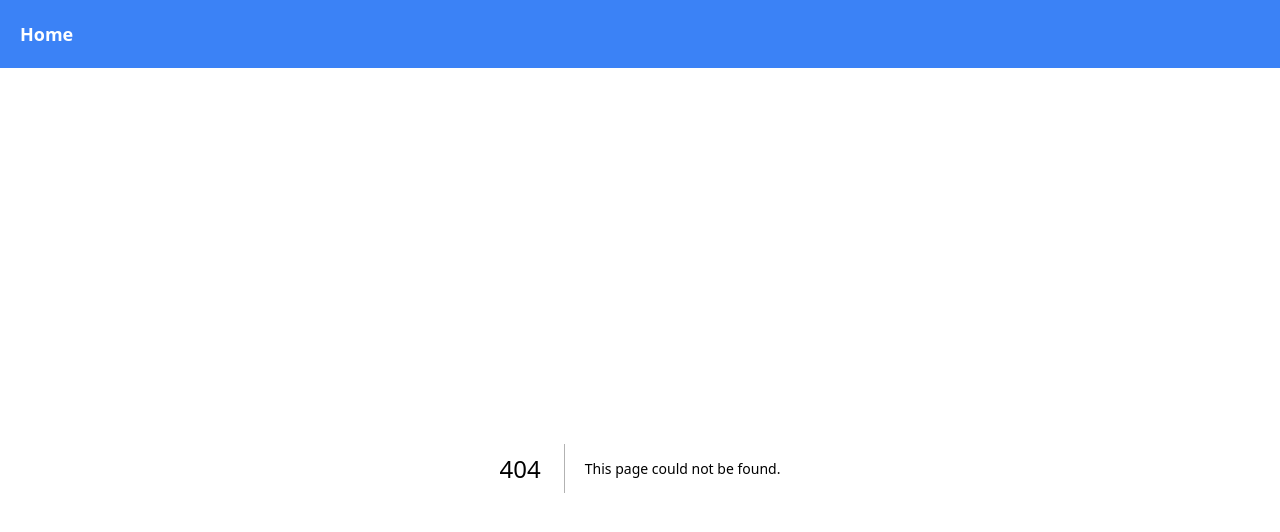
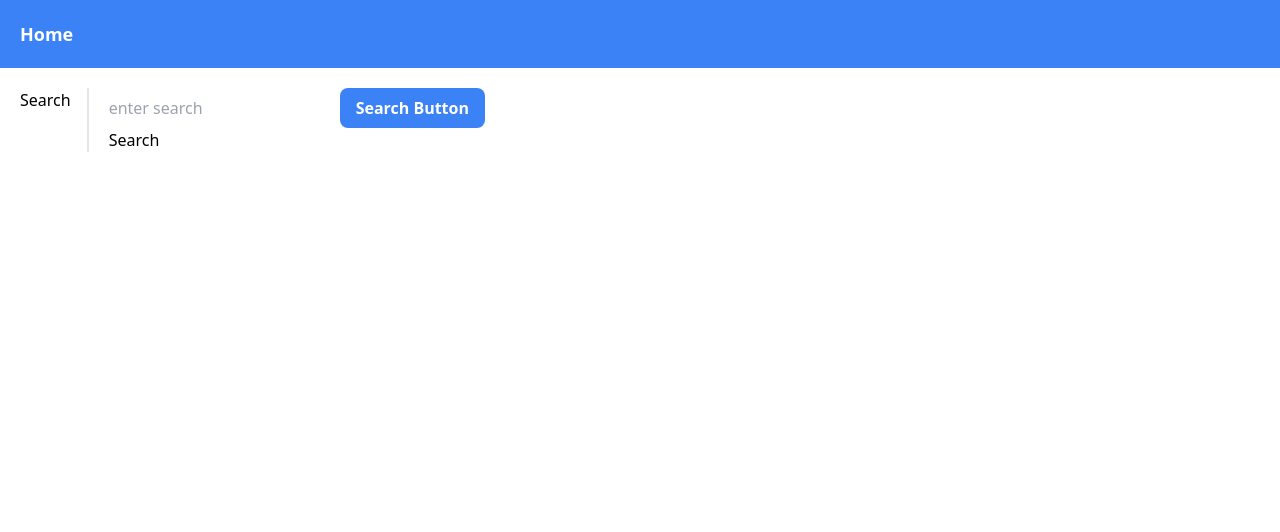
Before and after one commit to yavuzergun1/next13-works, a Next.js app: page /search in a window 1280 px wide. Before the commit this address had no page. Shown: the top 532 px of the page. Built offline with nearby package versions, Linux system fonts and the light colour scheme.

Commit message:
search api page builded

```diff
--- /dev/null
+++ b/app/search/Search.tsx
@@ -0,0 +1,34 @@
+"use client";
+
+import { useRouter } from "next/navigation";
+import React, { FormEvent, useState } from "react";
+
+function Search() {
+  const [search, setSearch] = useState("");
+  const router = useRouter();
+
+  const handleSearch = async (e: FormEvent<HTMLFormElement>) => {
+    e.preventDefault();
+    setSearch("");
+    router.push(`/search/${search}`);
+  };
+
+  return (
+    <form onSubmit={handleSearch}>   {/* EĞER BURAYA {e => handleSearch yazarsak bize yukarıdaki e: FormEvent<HTMLFormElement> ifadesini gösterir} */}
+      <input
+        type="text"
+        value={search}
+        placeholder="enter search"
+        onChange={(e) => setSearch(e.target.value)}
+      />
+      <button
+        type="submit"
+        className="bg-blue-500 text-white font-bold py-2 px-4 rounded-lg"
+      >
+        {" "}
+        Search Button
+      </button>
+    </form>
+  );
+}
+export default Search;
--- /dev/null
+++ b/app/search/[searchTerm]/page.tsx
@@ -0,0 +1,49 @@
+import React from "react";
+
+type PageProps = {
+  params: {
+    searchTerm: string;
+  };
+};
+
+type SearchResult = {
+  organic_results: [
+    {
+      position: number;
+      title: string;
+      link: string;
+      thumbnail: string;
+      snippet: string;
+    }
+  ];
+};
+
+const search = async (searchTerm: string) => {
+  const response = await fetch(
+    `http://serpapi.com/search.json?q=${searchTerm}&api_key=${process.env.API_KEY}`
+  );
+
+  const data: SearchResult = await response.json();
+  return data;
+};
+
+async function SearchResults({ params: { searchTerm } }: PageProps) {
+  const searchResults = await search(searchTerm);
+
+  return (
+    <div>
+      <p className="text-gray-500 text-sm"> Your Searched For: {searchTerm} </p>
+
+      <ol className="space-y-5 p-5">
+        {searchResults.organic_results.map((result) => (
+          <li key={result.position} className="list-decimal">
+            <p className="font-bold">{result.title} </p>
+            <p>{result.snippet} </p>
+          </li>
+        ))}
+      </ol>
+    </div>
+  );
+}
+
+export default SearchResults;
--- /dev/null
+++ b/app/search/layout.tsx
@@ -0,0 +1,19 @@
+import Search from "./Search";
+
+export default function RootLayout({
+  children,
+}: {
+  children: React.ReactNode;
+}) {
+  return (
+    <main className="flex space-x-4 divide-x-2 p-5">
+      <div>
+        <h1>Search</h1>
+      </div>
+      <div className="flex-1 pl-5">
+        <Search />
+      <div>{children}</div>
+      </div>
+    </main>
+  );
+}
--- /dev/null
+++ b/app/search/page.tsx
@@ -0,0 +1,9 @@
+import React from 'react'
+
+function Search() {
+  return (
+    <div>Search</div>
+  )
+}
+
+export default Search
--- a/app/todos/[todoId]/page.tsx
+++ b/app/todos/[todoId]/page.tsx
@@ -2,7 +2,7 @@ import React from "react";
 import { Todo } from "../../../typings";
 import Notfound from "./not-found";
 
-export const dynamicParams = true; /* dynamic paramsı aktif eder veya iptal eder */
+export const dynamicParams = true; /* dynamic paramsı aktif eder veya iptal eder. default true dur */
 
 type PageProps = {
   params: {
@@ -43,6 +43,8 @@ async function TodoPage({ params: { todoId } }: PageProps) {
 
 export default TodoPage;
 
+// Yukarıdaki cashleme için aşağıda bu fonksiyonu yazdık. Ama sebebini tam çözemedim
+
 export async function generateStaticParams() {
   const res = await fetch("https://jsonplaceholder.typicode.com/todos");
   const todos: Todo[] = await res.json();
--- /dev/null
+++ b/app/todos/layout.tsx
@@ -0,0 +1,18 @@
+import React from "react";
+import TodosList from "./TodosList";
+
+export default function RootLayout({
+  children,
+}: {
+  children: React.ReactNode;
+}) {
+  return (
+    <main className="flex ml-8">
+      <div>
+        {/* @ts-ignore */}
+        <TodosList />
+      </div>
+      <div className="flex-1">{children} </div>
+    </main>
+  );
+}
--- a/app/todos/page.tsx
+++ b/app/todos/page.tsx
@@ -4,8 +4,10 @@ import TodosList from './TodosList'
 function Todos() {
   return (
       <div>
-    {/* @ts-ignore  */}
-          <TodosList/>
+      <h1>
+        this is the todos listing page
+
+</h1>
     </div>
   )
 }
```
